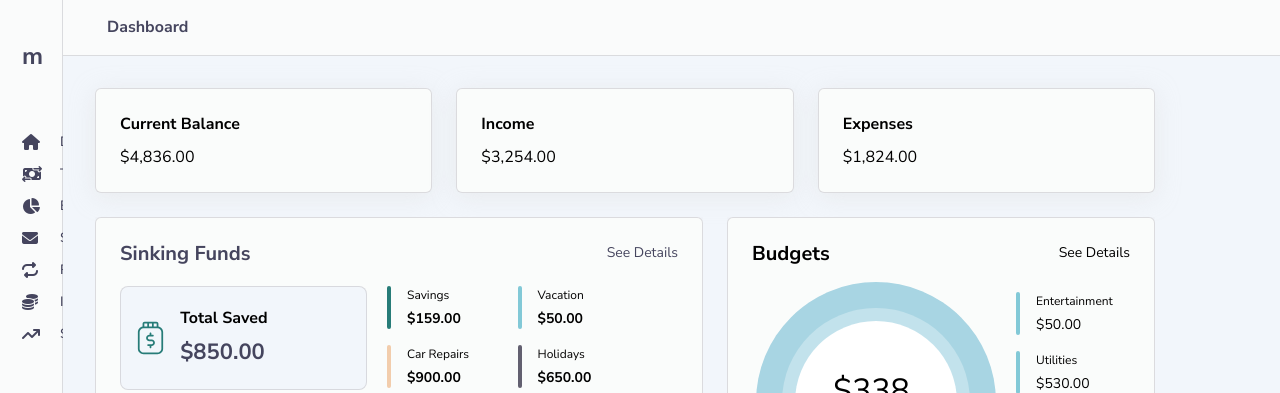
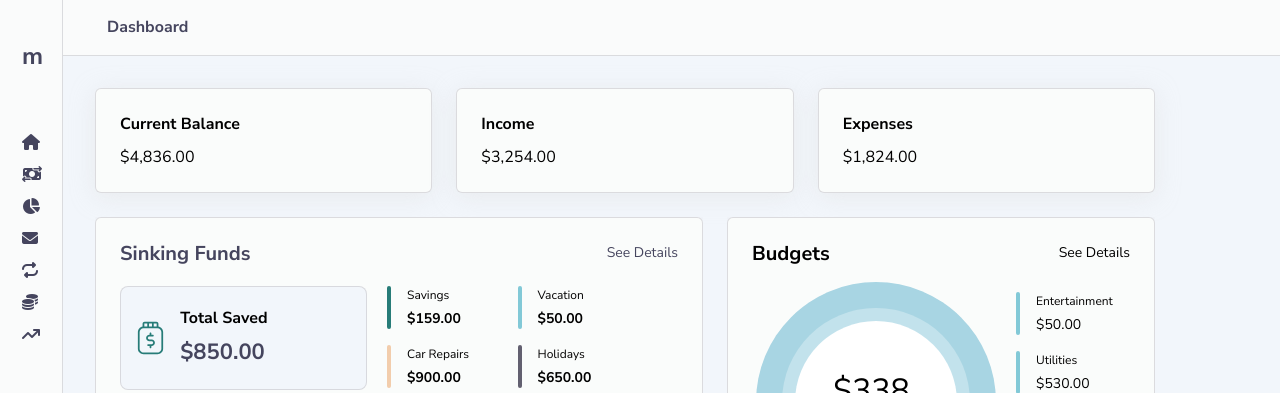
Before and after one commit to eddiemaceda11/moneyhub-v2, an Angular app: page / in a window 1280 px wide. Both pictures are taken after a click on the button "Minimize Menu". Shown: the top 393 px of the page. Built offline with nearby package versions, Linux system fonts and the light colour scheme.

Commit message:
Update the Sidebar Component

```diff
--- a/src/app/sidebar/desktop-sidebar/desktop-sidebar.component.html
+++ b/src/app/sidebar/desktop-sidebar/desktop-sidebar.component.html
@@ -2,50 +2,74 @@
   @if (sidebarOpen) {
   <h2>moneyhub</h2>
   } @else {
-  <h2>m</h2>
+  <h2 class="collapsed">m</h2>
   }
 </header>
 <nav>
   <a href="/">
     <div>
       <i class="fa-solid fa-house"></i>
-      <p [ngClass]="{ hidden: !sidebarOpen }">Dashboard</p>
+      <p [ngClass]="{ 'hide-sidebar-item': !sidebarOpen }">Dashboard</p>
     </div>
   </a>
   <a href="/">
     <div>
       <i class="fa-solid fa-money-bill-transfer"></i>
-      <p [ngClass]="{ hidden: !sidebarOpen }">Transactions</p>
+      <p
+        [ngClass]="{ hidden: !sidebarOpen, 'hide-sidebar-item': !sidebarOpen }"
+      >
+        Transactions
+      </p>
     </div>
   </a>
   <a href="/">
     <div>
       <i class="fa-solid fa-chart-pie"></i>
-      <p [ngClass]="{ hidden: !sidebarOpen }">Budgets</p>
+      <p
+        [ngClass]="{ hidden: !sidebarOpen, 'hide-sidebar-item': !sidebarOpen }"
+      >
+        Budgets
+      </p>
     </div>
   </a>
   <a href="/">
     <div>
       <i class="fa-solid fa-envelope"></i>
-      <p [ngClass]="{ hidden: !sidebarOpen }">Sinking Funds</p>
+      <p
+        [ngClass]="{ hidden: !sidebarOpen, 'hide-sidebar-item': !sidebarOpen }"
+      >
+        Sinking Funds
+      </p>
     </div>
   </a>
   <a href="/">
     <div>
       <i class="fa-solid fa-repeat"></i>
-      <p [ngClass]="{ hidden: !sidebarOpen }">Recurring Bills</p>
+      <p
+        [ngClass]="{ hidden: !sidebarOpen, 'hide-sidebar-item': !sidebarOpen }"
+      >
+        Recurring Bills
+      </p>
     </div>
   </a>
   <a href="/">
     <div>
       <i class="fa-solid fa-coins"></i>
-      <p [ngClass]="{ hidden: !sidebarOpen }">Investments</p>
+      <p
+        [ngClass]="{ hidden: !sidebarOpen, 'hide-sidebar-item': !sidebarOpen }"
+      >
+        Investments
+      </p>
     </div>
   </a>
   <a href="/">
     <div>
       <i class="fa-solid fa-arrow-trend-up"></i>
-      <p [ngClass]="{ hidden: !sidebarOpen }">Stocks</p>
+      <p
+        [ngClass]="{ hidden: !sidebarOpen, 'hide-sidebar-item': !sidebarOpen }"
+      >
+        Stocks
+      </p>
     </div>
   </a>
   <!-- <a href="/">
@@ -62,9 +86,9 @@
   </a> -->
 </nav>
 
-<footer>
+<footer (click)="toggleSidebar()">
   <div><-</div>
-  <button (click)="toggleSidebar()">Minimize Menu</button>
+  <button>Minimize Menu</button>
 </footer>
 
 <!-- <footer onClick={() => setSidebarOpen(!sidebarOpen)}>
--- a/src/app/sidebar/desktop-sidebar/desktop-sidebar.component.scss
+++ b/src/app/sidebar/desktop-sidebar/desktop-sidebar.component.scss
@@ -2,10 +2,11 @@
   display: flex;
   flex-direction: column;
   gap: 24px;
-  padding-bottom: 24px;
+  // padding-bottom: 24px;
   background-color: var(--secondary-bg-beige);
-  transition: width 0.3s ease-in-out;
-  height: 100%;
+  transition: width 0.5s ease-in-out;
+  height: auto;
+  // height: fit-content;
   // width: 300px;
   border-right: 1px solid#cecfd3b7;
 
@@ -20,11 +21,11 @@
     width: 63px;
   }
 
-  p,
-  h2 {
-    opacity: 1;
-    transition: opacity 0.3s ease-in-out;
-  }
+  // p,
+  // h2 {
+  //   opacity: 1;
+  //   transition: opacity 0.9s ease-in-out;
+  // }
 
   header {
     display: flex;
@@ -37,6 +38,12 @@
       width: 121px;
       height: 22px;
       color: rgb(69, 69, 94);
+      // transition: opacity 4s ease-in-out;
+
+      // &.collapsed {
+      //   opacity: 1;
+      //   transition: opacity 4s ease-in-out;
+      // }
     }
   }
 
@@ -48,6 +55,7 @@
     height: 600px;
     padding-right: 24px;
 
+    a {
       div {
         display: flex;
         align-items: center;
@@ -68,6 +76,7 @@
         i {
           width: 24px;
           color: rgb(69, 69, 94);
+          // transition: opacity 0.9s ease-in-out;
         }
 
         p {
@@ -76,6 +85,15 @@
           font-size: 13.5px;
           font-weight: 500;
           color: rgb(69, 69, 94);
+          opacity: 1;
+          transition: opacity 1s ease-in-out;
+
+          // &.hide-sidebar-item {
+          //   opacity: 0;
+          //   transition: opacity 0.3s ease-in-out;
+          //   pointer-events: none; /* Prevents interaction when collapsed */
+          // }
+        }
       }
     }
   }
```
Lines whose indentation alone changed are shown as unchanged.
